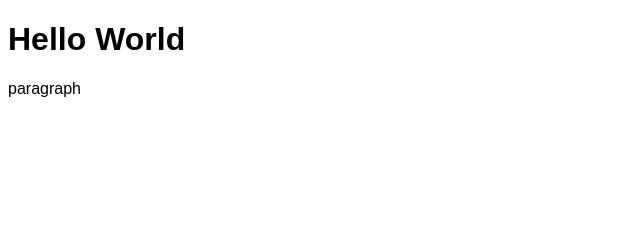
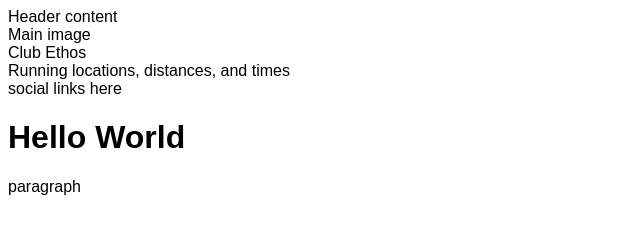
Before and after one commit to Carl-Tallman-95/love-running-ci-tutorial, a plain HTML site: page index.html in a window 1280 px wide. Shown: the whole page, without its empty margins (0-640 px from the left). Drawn offline with Linux system fonts and the light colour scheme.

Commit message:
Add core structure for home page

```diff
--- a/index.html
+++ b/index.html
@@ -10,6 +10,20 @@
     <title>Love Running</title>
 </head>
 <body>
+    <header>Header content</header>
+    <section>
+        Main image
+    </section>
+    <section>
+        Club Ethos
+    </section>
+    <section>
+        Running locations, distances, and times
+    </section>
+    <footer>
+        social links here
+    </footer>
+
     <h1>Hello World</h1>
     <p>paragraph</p>
 </body>
```
